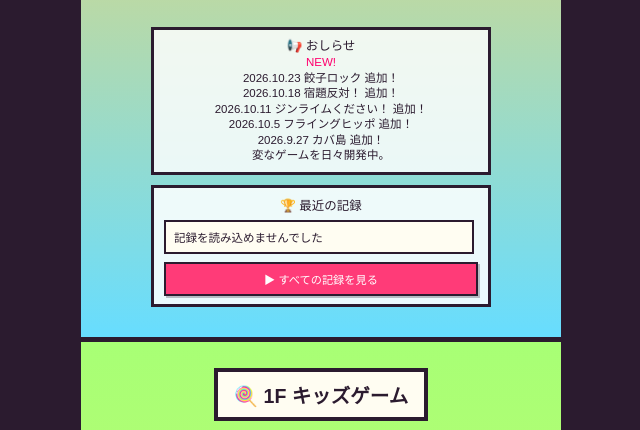
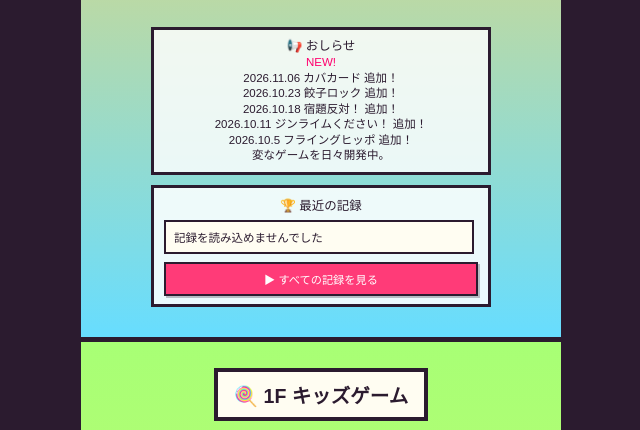
Before and after one commit to afoolhippo/home, a plain HTML site: page index.html in a window 1280 px wide. Shown: the part 1201-1631 px from the top of the page, without its empty margins (319-959 px from the left). Drawn offline with nearby package versions, Linux system fonts and the light colour scheme; no server answers; a web font is replaced by a local one.

Commit message:
Add files via upload

```diff
--- a/index.html
+++ b/index.html
@@ -211,11 +211,11 @@
           <span class="news-new">
             NEW!
           </span><br>
+          2026.11.06 カバカード 追加！<br>
           2026.10.23 餃子ロック 追加！<br>
           2026.10.18 宿題反対！ 追加！<br>
           2026.10.11 ジンライムください！ 追加！<br>
           2026.10.5 フライングヒッポ 追加！<br>
-          2026.9.27 カバ島 追加！<br>
           変なゲームを日々開発中。
 
         </div>
```
